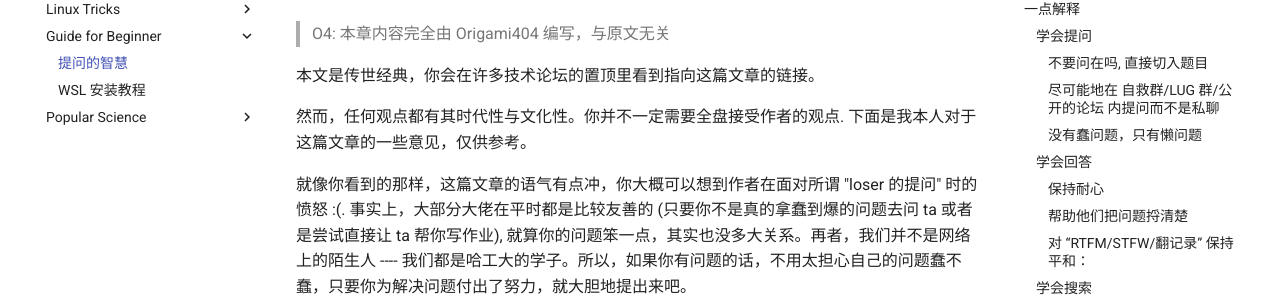
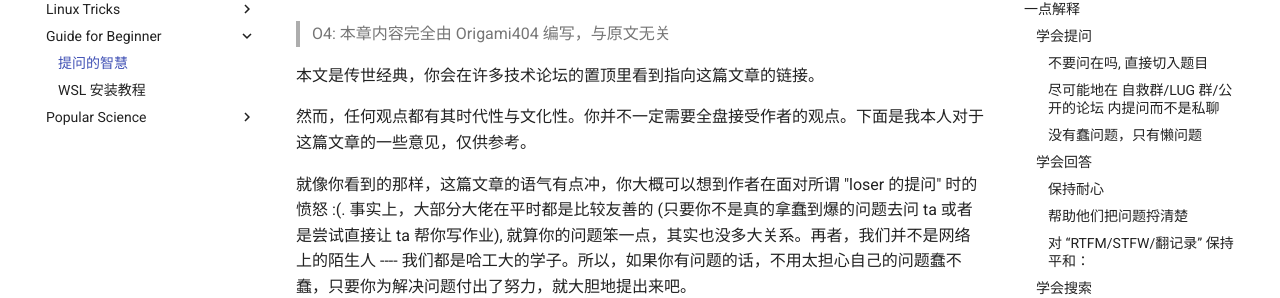
Before and after one commit to hitszosa/wiki, an MkDocs documentation site: the page built from docs/guide-for-beginner/how-to-ask-questions-the-smart-way.md, in a window 1280 px wide and 900 px high, scrolled down 2310 px. Shown: the part 153-451 px from the top of the window. Built offline with MkDocs 1.6.1 and Material for MkDocs 9.7.7, drawn with Linux system fonts in a browser that asks for light colours; comment, search, counter and statistics services are not loaded.

```diff
--- a/docs/guide-for-beginner/how-to-ask-questions-the-smart-way.md
+++ b/docs/guide-for-beginner/how-to-ask-questions-the-smart-way.md
@@ -78,7 +78,7 @@ Copyleft 2001 by D.H.Grand(nOBODY/Ginux), 2010 by Gasolin, 2015 by Ryan Wu
 
 本文是传世经典，你会在许多技术论坛的置顶里看到指向这篇文章的链接。
 
-然而，任何观点都有其时代性与文化性。你并不一定需要全盘接受作者的观点. 下面是我本人对于这篇文章的一些意见，仅供参考。
+然而，任何观点都有其时代性与文化性。你并不一定需要全盘接受作者的观点。下面是我本人对于这篇文章的一些意见，仅供参考。
 
 就像你看到的那样，这篇文章的语气有点冲，你大概可以想到作者在面对所谓 "loser 的提问" 时的愤怒 :(. 事实上，大部分大佬在平时都是比较友善的 (只要你不是真的拿蠢到爆的问题去问 ta 或者是尝试直接让 ta 帮你写作业), 就算你的问题笨一点，其实也没多大关系。再者，我们并不是网络上的陌生人 ---- 我们都是哈工大的学子。所以，如果你有问题的话，不用太担心自己的问题蠢不蠢，只要你为解决问题付出了努力，就大胆地提出来吧。
 
```
Also changed, not shown: README.md (+7 -0 lines).
